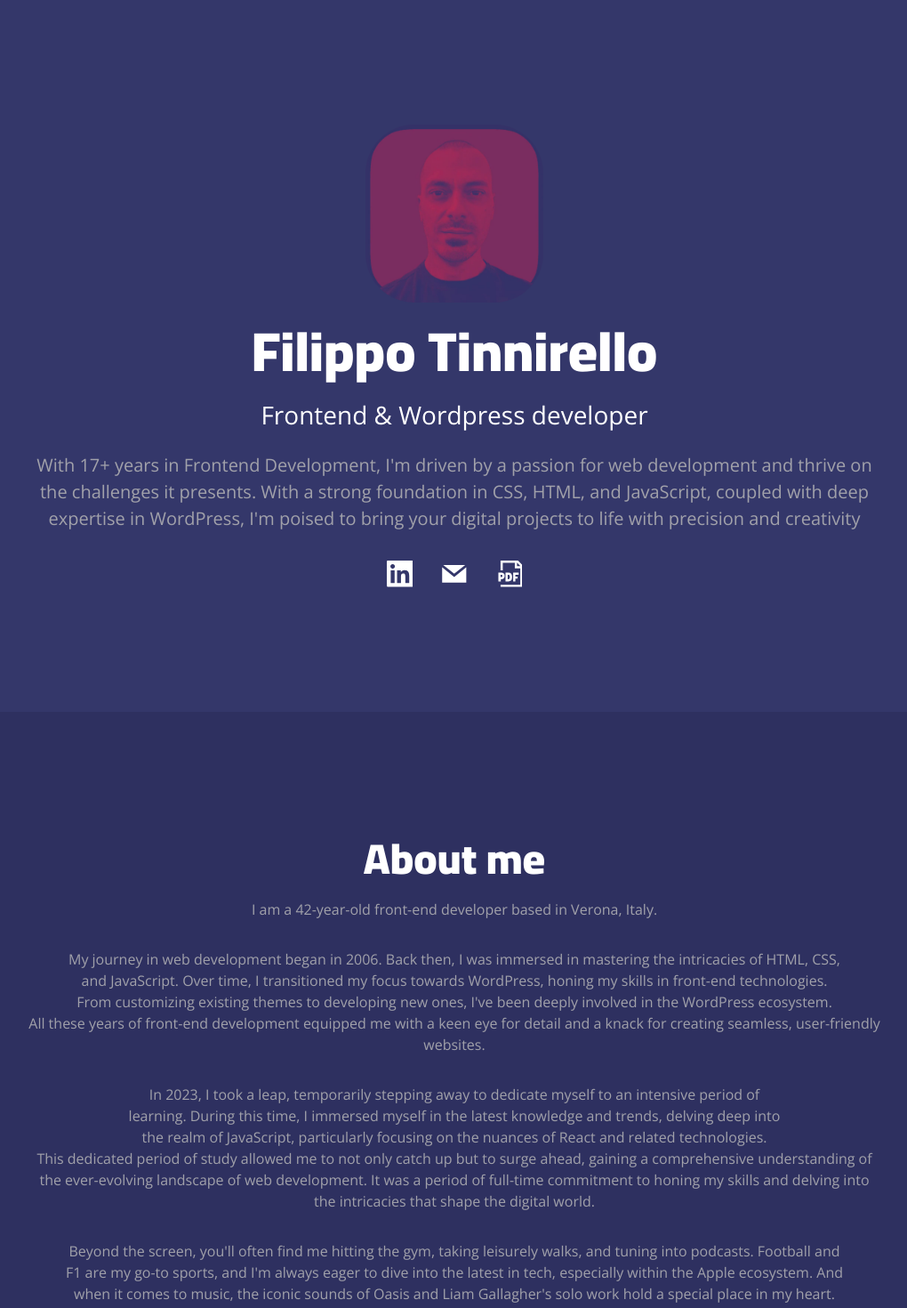
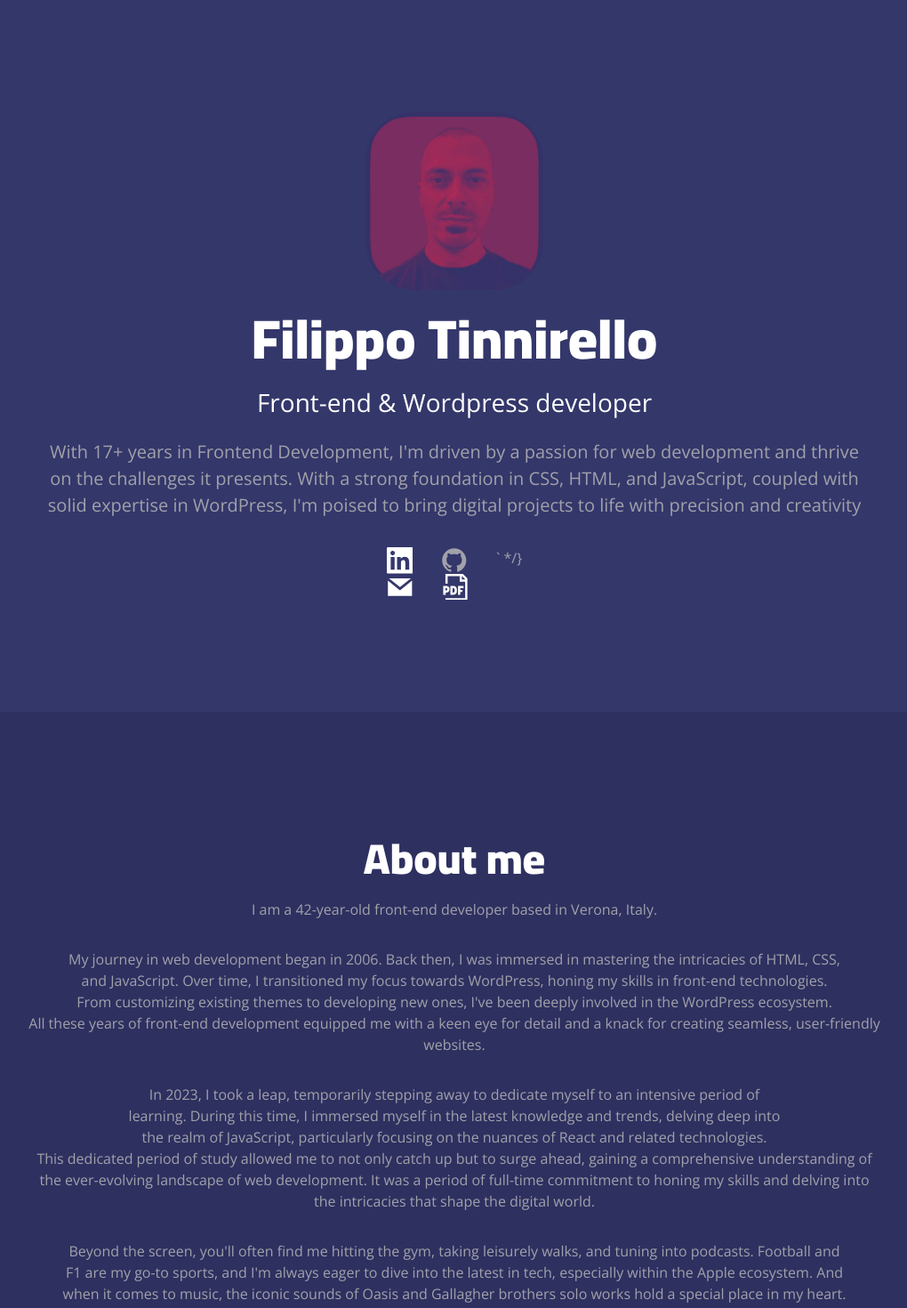
Before and after one commit to tinny77/MyCV, a React (Vite) app: page / in a window 1280 px wide. Shown: the top 1470 px of the page at 89% size, without its empty margins (129-1149 px from the left). Built offline with nearby package versions, Linux system fonts and the light colour scheme; grey boxes are pictures that could not be loaded; a web font is replaced by a local one.

Commit message:
LIttle bio update, enabled github link

```diff
--- a/src/App.jsx
+++ b/src/App.jsx
@@ -52,14 +52,14 @@ function App() {
 
 				<h1>Filippo Tinnirello</h1>
 
-				<h3>Frontend & Wordpress developer</h3>
+				<h3>Front-end & Wordpress developer</h3>
 
 				<p className="text-block lead">
 					With {myExperienceYears}
 					{'+'} years in Frontend Development, I'm driven by a passion for web
 					development and thrive on the challenges it presents. With a strong
-					foundation in CSS, HTML, and JavaScript, coupled with deep expertise
-					in WordPress, I'm poised to bring your digital projects to life with
+					foundation in CSS, HTML, and JavaScript, coupled with solid expertise
+					in WordPress, I'm poised to bring digital projects to life with
 					precision and creativity
 				</p>
 				<LinkButtons />
@@ -112,7 +112,7 @@ function App() {
 						leisurely walks, and tuning into podcasts. Football and F1 are my
 						go-to sports, and I'm always eager to dive into the latest in tech,
 						especially within the Apple ecosystem. And when it comes to music,
-						the iconic sounds of Oasis and Liam Gallagher's solo work hold a
+						the iconic sounds of Oasis and Gallagher brothers solo works hold a
 						special place in my heart.
 					</p>
 				</ScrollAnimation>
--- a/src/LinkButtons.jsx
+++ b/src/LinkButtons.jsx
@@ -16,11 +16,10 @@ export default function LinkButtons() {
 				<GrLinkedin />
 			</a>
 			<Tooltip id="btn-linkedin" />
-			{/* `			<a
-				className="disabled"
+			<a
 				target="_blank"
 				data-tooltip-id="btn-github"
-				data-tooltip-content="Visit my GitHub repo"
+				data-tooltip-content="Visit my GitHub"
 				data-tooltip-place="bottom"
 			>
 				<GrGithub />
```
